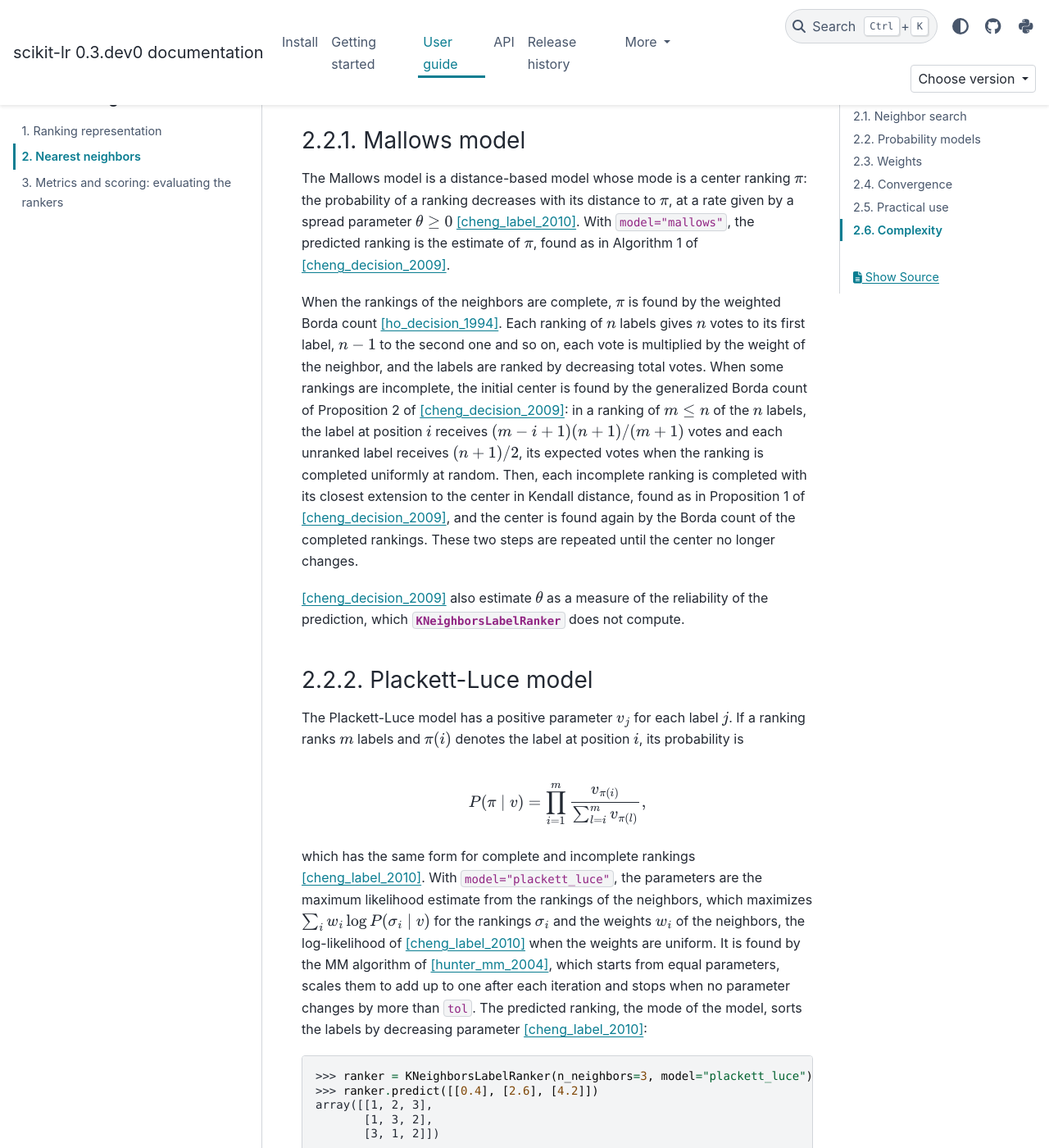
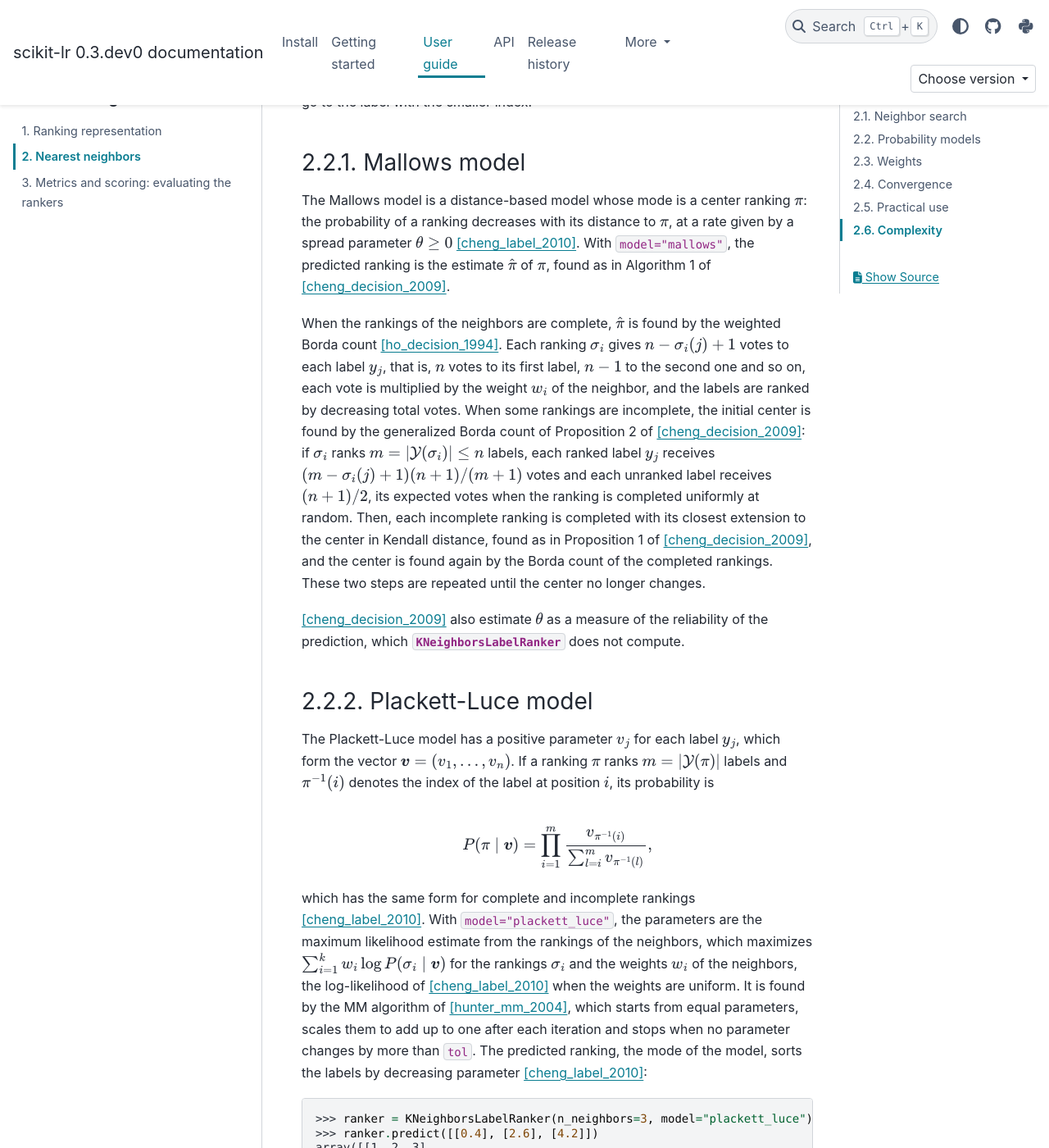
Before and after one commit to alfaro96/scikit-lr, a Sphinx documentation site: the page built from doc/modules/neighbors.rst, in a window 1280 px wide and 1400 px high, scrolled down 1367 px. Shown: the whole window at 82% size. Built offline with Sphinx 7.4.7 and the PyData theme 0.15.4, drawn with Linux system fonts in a browser that asks for light colours; pages that are not in the unit, such as notebooks, are missing from menus; the version number is read from the project's files by our own code; some of the changed text lies outside the part shown.

Commit message:
docs: use the standard notation of (partial) label ranking
The user guide and the docstrings write the instances, the labels, the
rankings, the metrics and the models with the same symbols, which the
representation of the rankings defines. The rankings with ties of partial
label ranking are not called permutations.

```diff
--- a/doc/modules/neighbors.rst
+++ b/doc/modules/neighbors.rst
@@ -7,11 +7,13 @@ Nearest neighbors
 
 :class:`KNeighborsLabelRanker` implements the instance-based label rankers of
 [cheng_decision_2009]_ and [cheng_label_2010]_. They assume that the probability
-distribution of the rankings is approximately constant around each sample, so the
-rankings of the :math:`k` training samples nearest to it are taken as a sample of a
-probability model of the rankings. The parameters of the model are estimated from
-these rankings, which may be incomplete, and the predicted ranking is the mode of
-the model, its most probable ranking:
+distribution of the rankings is approximately constant around each instance
+:math:`\boldsymbol{x}`, so the rankings :math:`\sigma_1, \dots, \sigma_k` of its
+:math:`k` nearest training samples :math:`\boldsymbol{x}_1, \dots, \boldsymbol{x}_k`,
+numbered from the nearest one, are taken as a sample of a probability model of the
+rankings, with the notation of :ref:`ranking_notation`. The parameters of the
+model are estimated from these rankings, which may be incomplete, and the predicted
+ranking is the mode of the model, its most probable ranking:
 
 >>> import numpy as np
 >>> from sklr.neighbors import KNeighborsLabelRanker
@@ -66,22 +68,23 @@ The Mallows model is a distance-based model whose mode is a center ranking
 :math:`\pi`: the probability of a ranking decreases with its distance to
 :math:`\pi`, at a rate given by a spread parameter :math:`\theta \geq 0`
 [cheng_label_2010]_. With ``model="mallows"``, the predicted ranking is the
-estimate of :math:`\pi`, found as in Algorithm 1 of [cheng_decision_2009]_.
+estimate :math:`\hat{\pi}` of :math:`\pi`, found as in Algorithm 1 of
+[cheng_decision_2009]_.
 
-When the rankings of the neighbors are complete, :math:`\pi` is found by the
-weighted Borda count [ho_decision_1994]_. Each ranking of :math:`n` labels gives
-:math:`n` votes to its first label, :math:`n - 1` to the second one and so on, each
-vote is multiplied by the weight of the neighbor, and the labels are ranked by
-decreasing total votes. When some rankings are incomplete, the initial center is
-found by the generalized Borda count of Proposition 2 of [cheng_decision_2009]_: in
-a ranking of :math:`m \leq n` of the :math:`n` labels, the label at position
-:math:`i` receives :math:`(m - i + 1)(n + 1) / (m + 1)` votes and each unranked
-label receives :math:`(n + 1) / 2`, its expected votes when the ranking is
-completed uniformly at random. Then, each incomplete ranking is completed with its
-closest extension to the center in Kendall distance, found as in Proposition 1 of
-[cheng_decision_2009]_, and the center is found again by the Borda count of the
-completed rankings. These two steps are repeated until the center no longer
-changes.
+When the rankings of the neighbors are complete, :math:`\hat{\pi}` is found by the
+weighted Borda count [ho_decision_1994]_. Each ranking :math:`\sigma_i` gives
+:math:`n - \sigma_i(j) + 1` votes to each label :math:`y_j`, that is, :math:`n` votes to
+its first label, :math:`n - 1` to the second one and so on, each vote is multiplied by
+the weight :math:`w_i` of the neighbor, and the labels are ranked by decreasing total
+votes. When some rankings are incomplete, the initial center is found by the generalized
+Borda count of Proposition 2 of [cheng_decision_2009]_: if :math:`\sigma_i` ranks
+:math:`m = |\mathcal{Y}(\sigma_i)| \leq n` labels, each ranked label :math:`y_j`
+receives :math:`(m - \sigma_i(j) + 1)(n + 1) / (m + 1)` votes and each unranked label
+receives :math:`(n + 1) / 2`, its expected votes when the ranking is completed uniformly
+at random. Then, each incomplete ranking is completed with its closest extension to the
+center in Kendall distance, found as in Proposition 1 of [cheng_decision_2009]_, and the
+center is found again by the Borda count of the completed rankings. These two steps are
+repeated until the center no longer changes.
 
 [cheng_decision_2009]_ also estimate :math:`\theta` as a measure of the reliability
 of the prediction, which :class:`KNeighborsLabelRanker` does not compute.
@@ -90,18 +93,21 @@ Plackett-Luce model
 ~~~~~~~~~~~~~~~~~~~
 
 The Plackett-Luce model has a positive parameter :math:`v_j` for each label
-:math:`j`. If a ranking ranks :math:`m` labels and :math:`\pi(i)` denotes the label
-at position :math:`i`, its probability is
+:math:`y_j`, which form the vector :math:`\boldsymbol{v} = (v_1, \dots, v_n)`. If a
+ranking :math:`\pi` ranks :math:`m = |\mathcal{Y}(\pi)|` labels and
+:math:`\pi^{-1}(i)` denotes the index of the label at position :math:`i`, its
+probability is
 
 .. math::
 
-    P(\pi \mid v) = \prod_{i=1}^{m} \frac{v_{\pi(i)}}{\sum_{l=i}^{m} v_{\pi(l)}},
+    P(\pi \mid \boldsymbol{v}) = \prod_{i=1}^{m}
+    \frac{v_{\pi^{-1}(i)}}{\sum_{l=i}^{m} v_{\pi^{-1}(l)}},
 
 which has the same form for complete and incomplete rankings [cheng_label_2010]_.
 With ``model="plackett_luce"``, the parameters are the maximum likelihood estimate
 from the rankings of the neighbors, which maximizes
-:math:`\sum_i w_i \log P(\sigma_i \mid v)` for the rankings :math:`\sigma_i` and
-the weights :math:`w_i` of the neighbors, the log-likelihood of
+:math:`\sum_{i=1}^{k} w_i \log P(\sigma_i \mid \boldsymbol{v})` for the rankings
+:math:`\sigma_i` and the weights :math:`w_i` of the neighbors, the log-likelihood of
 [cheng_label_2010]_ when the weights are uniform. It is found by the MM algorithm
 of [hunter_mm_2004]_, which starts from equal parameters, scales them to add up to
 one after each iteration and stops when no parameter changes by more than ``tol``.
@@ -130,8 +136,10 @@ the estimation of the model:
   as the nearest neighbors estimators of scikit-learn do. If some neighbors are at
   zero distance, only they are weighted.
 * ``"dudani"`` follows equation (1) of [dudani_distance_1976]_, which
-  [cheng_decision_2009]_ use. If :math:`d_{(1)} \leq \dots \leq d_{(k)}` are the
-  distances of the neighbors to the sample, the :math:`i`-th neighbor weighs
+  [cheng_decision_2009]_ use. If :math:`d_{(1)} \leq \dots \leq d_{(k)}` are the sorted
+  distances :math:`d(\boldsymbol{x}, \boldsymbol{x}_i)` of the neighbors
+  :math:`\boldsymbol{x}_i` to the instance :math:`\boldsymbol{x}`, the :math:`i`-th
+  nearest neighbor weighs
 
   .. math::
 
@@ -149,8 +157,9 @@
        [3, 2, 1]])
 
 With ``model="mallows"``, the weight of each neighbor is also multiplied by the
-fraction :math:`|Y(\sigma_i)| / n` of the :math:`n` labels that its ranking
-:math:`\sigma_i` ranks, as in [cheng_decision_2009]_: a ranking completed by the
+fraction :math:`|\mathcal{Y}(\sigma_i)| / n` of the :math:`n` labels that its
+ranking :math:`\sigma_i` ranks, where :math:`\mathcal{Y}(\sigma_i)` is the set of
+those labels, as in [cheng_decision_2009]_: a ranking completed by the
 estimation is less reliable than an observed one. The Plackett-Luce model does not
 complete the rankings, so its weights are not multiplied by that fraction.
 
```
Also changed, not shown: doc/modules/model_evaluation.rst (+33 -15 lines), doc/modules/ranking_representation.rst (+24 -0 lines), 5 other files.
